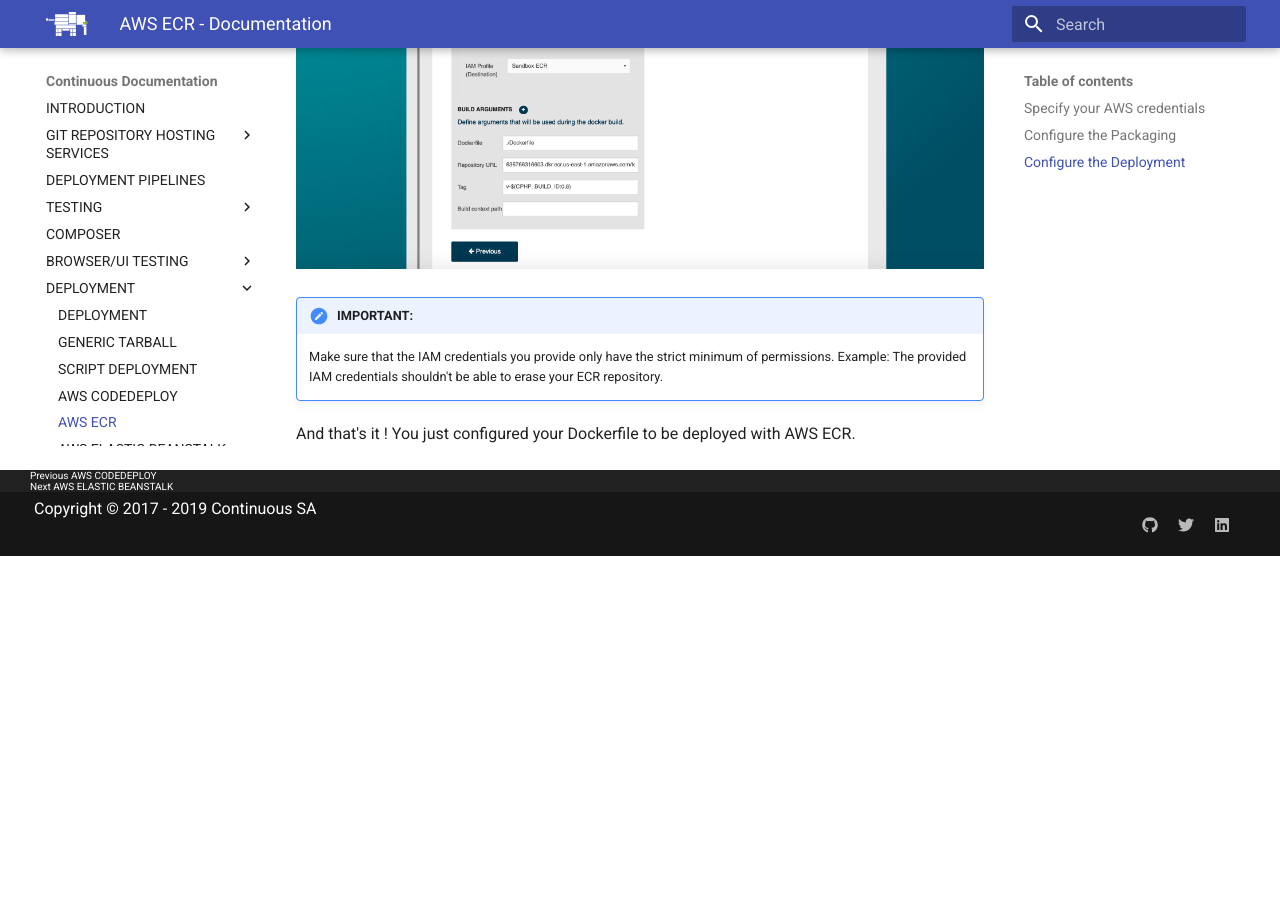
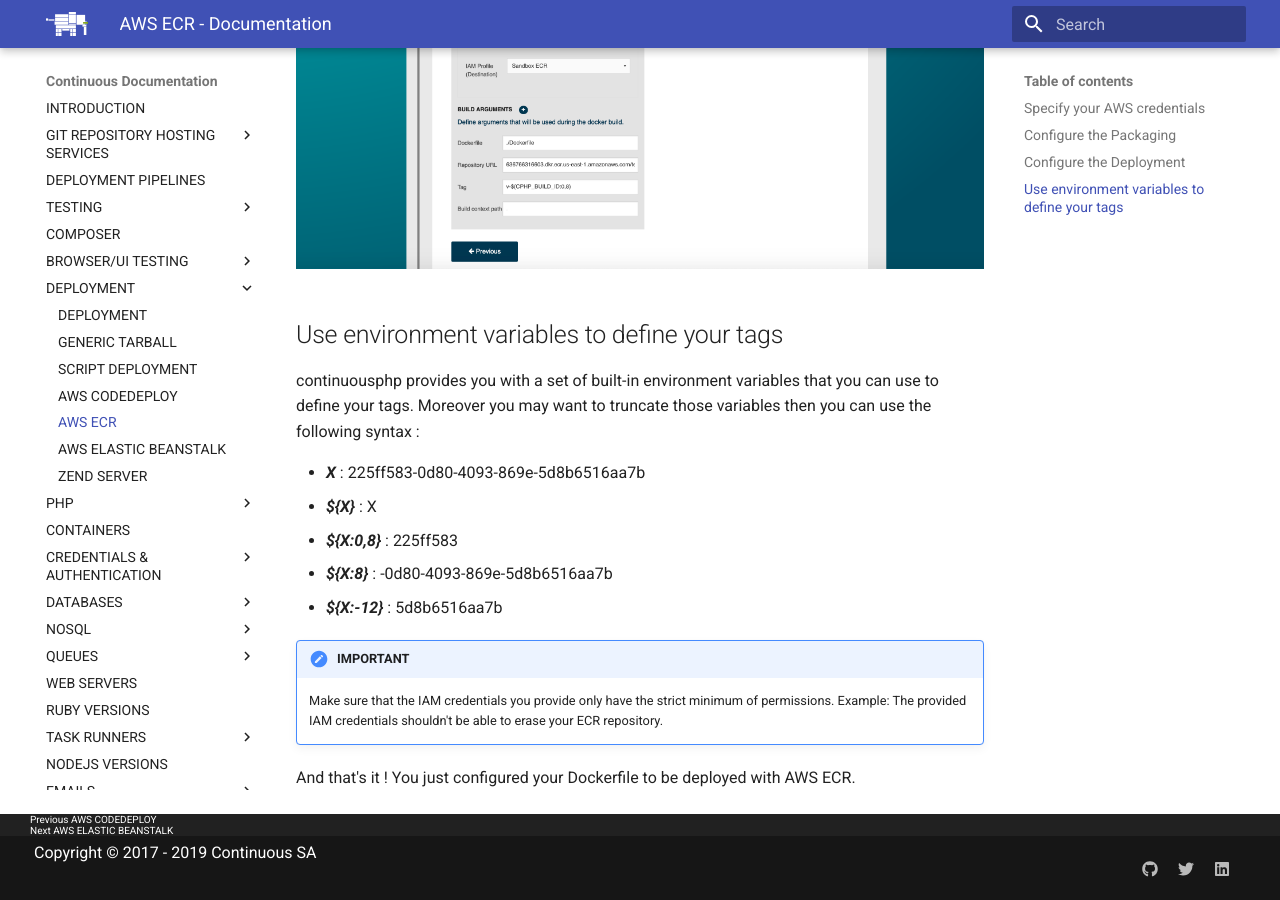
Before and after one commit to continuousphp/documentation, an MkDocs documentation site: the page built from docs/deployment/aws-ecr.md, in a window 1280 px wide and 900 px high, scrolled down 1726 px. Built offline with MkDocs 1.6.1 and Material for MkDocs 9.7.7, drawn with Linux system fonts in a browser that asks for light colours; before the commit the page ends 2282 px from its top, so only the background shows below that.

Commit message:
Add paragraph about truncation of environment variables

```diff
--- a/docs/deployment/aws-ecr.md
+++ b/docs/deployment/aws-ecr.md
@@ -25,7 +25,16 @@
 
 ![AWS deployment](/assets/doc/deployment/aws-ecr/destination.png)
 
-!!! note "**IMPORTANT:**"
+## Use environment variables to define your tags
+continuousphp provides you with a set of built-in environment variables that you can use to define your tags. Moreover you may want to truncate those variables then you can use the following syntax :
+
+* ***X*** : 225ff583-0d80-4093-869e-5d8b6516aa7b
+* ***${X}*** : X
+* ***${X:0,8}*** : 225ff583
+* ***${X:8}*** :  -0d80-4093-869e-5d8b6516aa7b
+* ***${X:-12}*** :  5d8b6516aa7b
+
+!!! note "**IMPORTANT**"
     Make sure that the IAM credentials you provide only have the strict minimum of permissions.
     Example: The provided IAM credentials shouldn't be able to erase your ECR repository.
 
```
